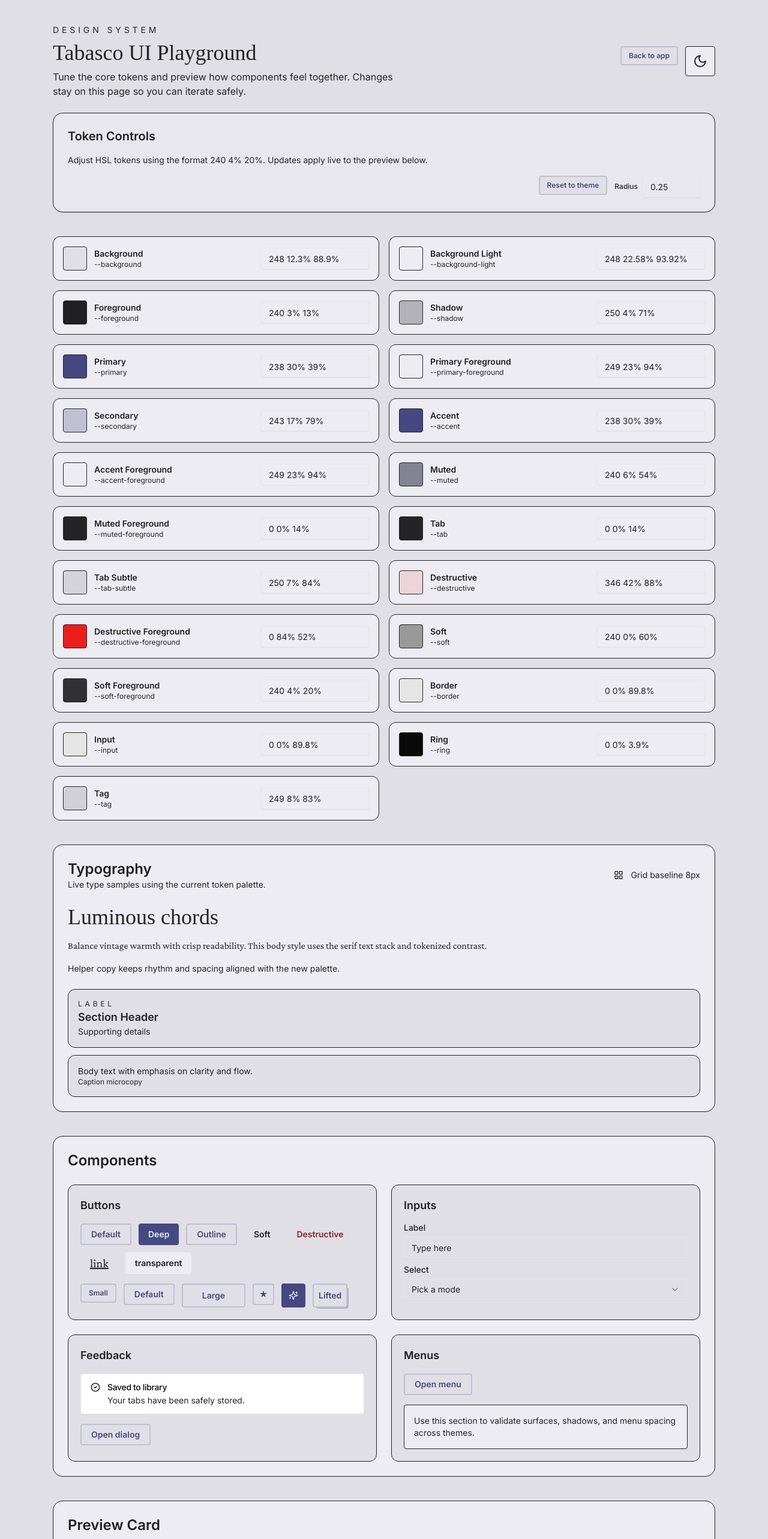
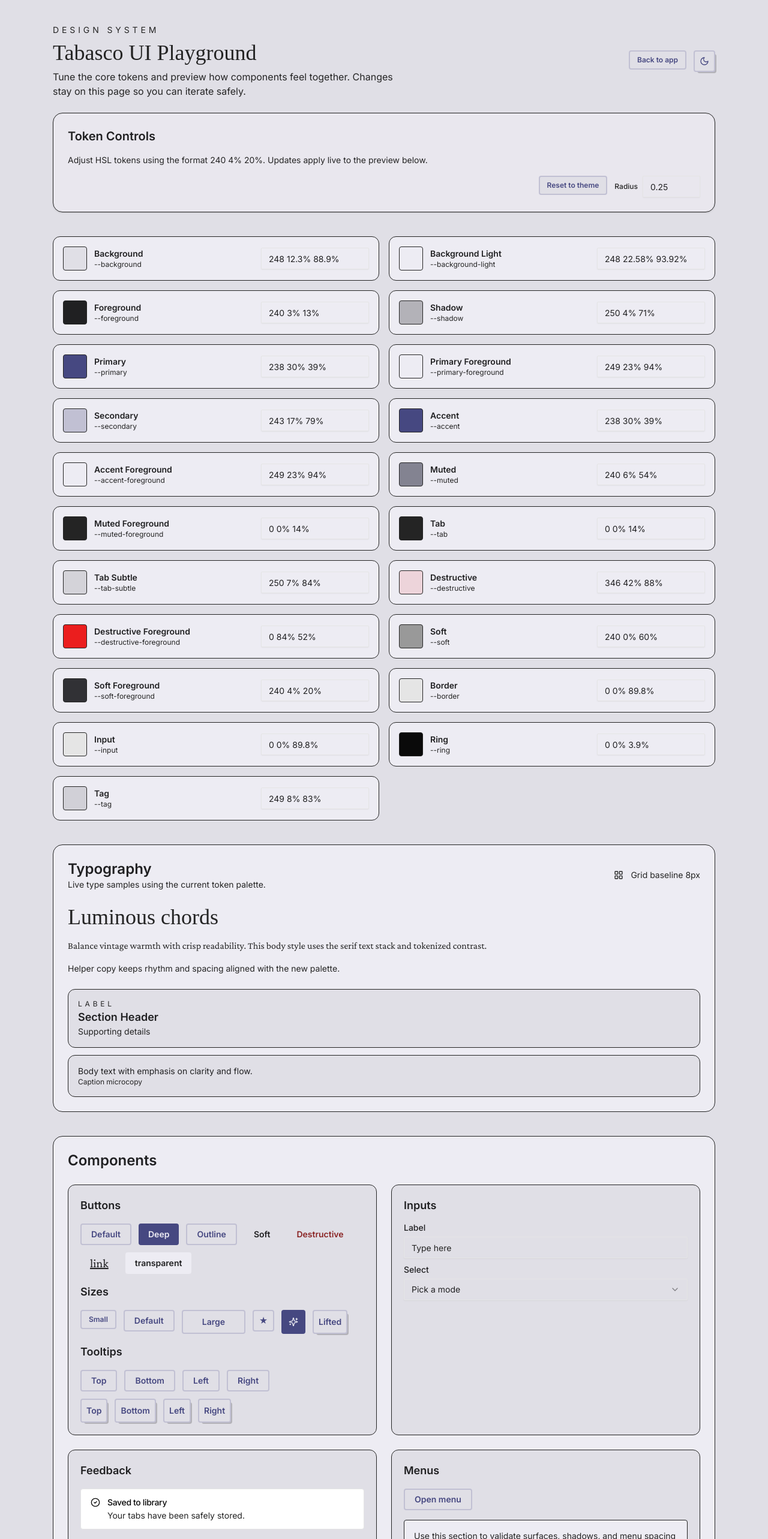
Before and after one commit to Zepyyy/Tabasco, a React (Vite) app: page /design-system in a window 1280 px wide. Shown: the top 2566 px of the page at 60% size. Built offline with nearby package versions, Linux system fonts and the light colour scheme; a web font is replaced by a local one.

Commit message:
Moved Tooltip to its own component and added the tooltip side.

```diff
--- a/src/components/DesignSystemPage.tsx
+++ b/src/components/DesignSystemPage.tsx
@@ -1,7 +1,6 @@
-import { CheckCircle2, LayoutGrid, Sparkles } from "lucide-react";
+import { CheckCircle2, LayoutGrid, Moon, Sparkles, Sun } from "lucide-react";
 import { type CSSProperties, useEffect, useMemo, useState } from "react";
 import { Link } from "react-router";
-import ThemeSwitcher from "@/components/ThemeSwitcher";
 import { Alert, AlertDescription, AlertTitle } from "@/components/ui/alert";
 import {
 	AlertDialog,
@@ -121,6 +120,8 @@ export default function DesignSystemPage() {
 		setIsDirty(false);
 	};
 
+	const { toggleTheme } = useTheme();
+
 	return (
 		<div
 			className="min-h-screen bg-background text-foreground"
@@ -145,9 +146,16 @@ export default function DesignSystemPage() {
 							<Button variant="outline" size="sm" asChild>
 								<Link to="/sheet/0">Back to app</Link>
 							</Button>
-							<div className="rounded-lg border border-tab bg-background-light p-1">
-								<ThemeSwitcher />
-							</div>
+							<Button
+								lifted
+								tooltip="Toggle theme"
+								tooltipSide="right"
+								size="lifted"
+								onClick={() => toggleTheme()}
+								aria-label="Toggle theme"
+							>
+								{theme === "light" ? <Moon /> : <Sun />}
+							</Button>
 						</div>
 					</div>
 					<div className="grid gap-4 rounded-2xl border border-tab bg-background-light/70 p-6 shadow-sm sm:grid-cols-[2fr,1fr]">
@@ -276,6 +284,7 @@ export default function DesignSystemPage() {
 								<Button variant="link">link</Button>
 								<Button variant="transparent">transparent</Button>
 							</div>
+							<h3 className="text-lg font-semibold">Sizes</h3>
 							<div className="flex flex-wrap items-center gap-3">
 								<Button size="sm">Small</Button>
 								<Button size="default">Default</Button>
@@ -287,6 +296,50 @@ export default function DesignSystemPage() {
 								<Button size="lifted" lifted>
 									Lifted
 								</Button>
+							</div>
+							<h3 className="text-lg font-semibold">Tooltips</h3>
+							<div className="flex flex-wrap items-center gap-3">
+								<Button size="default" tooltipSide="top" tooltip="top">
+									Top
+								</Button>
+								<Button size="default" tooltipSide="bottom" tooltip="bottom">
+									Bottom
+								</Button>
+								<Button size="default" tooltipSide="left" tooltip="left">
+									Left
+								</Button>
+								<Button size="default" tooltipSide="right" tooltip="right">
+									Right
+								</Button>
+								<div className="flex flex-wrap items-center gap-3">
+									<Button lifted size="lifted" tooltipSide="top" tooltip="top">
+										Top
+									</Button>
+									<Button
+										lifted
+										size="lifted"
+										tooltipSide="bottom"
+										tooltip="bottom"
+									>
+										Bottom
+									</Button>
+									<Button
+										lifted
+										size="lifted"
+										tooltipSide="left"
+										tooltip="left"
+									>
+										Left
+									</Button>
+									<Button
+										lifted
+										size="lifted"
+										tooltipSide="right"
+										tooltip="right"
+									>
+										Right
+									</Button>
+								</div>
 							</div>
 						</div>
 
@@ -383,7 +436,9 @@ export default function DesignSystemPage() {
 										Tempo 92 • Key of C
 									</p>
 								</div>
-								<Button variant="deep">Play</Button>
+								<Button variant="deep" tooltip="?" tooltipSide="left">
+									Play
+								</Button>
 							</div>
 							<div className="mt-4 flex flex-wrap gap-2">
 								<Tag>Fingerstyle</Tag>
--- a/src/components/LiftedButton.tsx
+++ b/src/components/LiftedButton.tsx
@@ -1,22 +1,5 @@
 import clsx from "clsx";
 import { cn } from "@/lib/utils";
-
-export const Tooltip = ({
-	children,
-	className,
-}: {
-	children: React.ReactNode;
-	className?: string;
-}) => (
-	<span
-		className={cn(
-			"whitespace-nowrap absolute right-full mr-3 top-1/2 -translate-y-1/2 rounded-lg bg-foreground/70 px-2 py-1 text-xs font-semibold text-background shadow-sm duration-200 font-Bricolage group-hover/tooltip:opacity-100 opacity-0 transition-opacity pointer-events-none",
-			className,
-		)}
-	>
-		{children}
-	</span>
-);
 
 export default function LiftedButton(props: {
 	children?: React.ReactNode;
--- /dev/null
+++ b/src/components/Tooltip.tsx
@@ -0,0 +1,29 @@
+import { cn } from "@/lib/utils";
+import { TooltipSide } from "@/types/guitar-tab";
+
+const tooltipSideClasses: Record<TooltipSide, string> = {
+	top: "bottom-full mb-1.5 left-1/2 -translate-x-1/2",
+	bottom: "top-full mt-1.5 left-1/2 -translate-x-1/2",
+	left: "right-full mr-1.5 top-1/2 -translate-y-1/2",
+	right: "left-full ml-1.5 top-1/2 -translate-y-1/2",
+};
+
+export const Tooltip = ({
+	children,
+	className,
+	side = "left",
+}: {
+	children: React.ReactNode;
+	className?: string;
+	side?: TooltipSide;
+}) => (
+	<span
+		className={cn(
+			"whitespace-nowrap absolute rounded-lg bg-foreground/70 px-2 py-1 text-xs font-semibold text-background shadow-sm duration-200 font-Bricolage group-hover/tooltip:opacity-100 opacity-0 transition-opacity pointer-events-none z-50",
+			tooltipSideClasses[side],
+			className,
+		)}
+	>
+		{children}
+	</span>
+);
--- a/src/components/ui/button.tsx
+++ b/src/components/ui/button.tsx
@@ -1,9 +1,11 @@
 import { Slot } from "@radix-ui/react-slot";
 import { VariantProps } from "class-variance-authority";
+import clsx from "clsx";
 import * as React from "react";
 import { buttonVariants } from "@/components/ui/buttonVariants";
 import { cn } from "@/lib/utils";
-import { Tooltip } from "../LiftedButton";
+import { TooltipSide } from "@/types/guitar-tab";
+import { Tooltip } from "../Tooltip";
 
 export interface ButtonProps
 	extends React.ButtonHTMLAttributes<HTMLButtonElement>,
@@ -11,6 +13,7 @@ export interface ButtonProps
 	asChild?: boolean;
 	lifted?: boolean;
 	tooltip?: string;
+	tooltipSide?: TooltipSide;
 }
 
 const Button = React.forwardRef<HTMLButtonElement, ButtonProps>(
@@ -22,6 +25,7 @@ const Button = React.forwardRef<HTMLButtonElement, ButtonProps>(
 			asChild = false,
 			lifted = false,
 			tooltip,
+			tooltipSide,
 			children,
 			disabled,
 			...props
@@ -34,7 +38,7 @@ const Button = React.forwardRef<HTMLButtonElement, ButtonProps>(
 		if (!lifted) {
 			return (
 				<div className={"relative inline-block w-fit self-start group/tooltip"}>
-					{tooltip && <Tooltip className="mt-0">{tooltip}</Tooltip>}
+					{tooltip && <Tooltip side={tooltipSide}>{tooltip}</Tooltip>}
 					<Comp className={baseClassName} ref={ref} {...props}>
 						{children}
 					</Comp>
@@ -49,7 +53,19 @@ const Button = React.forwardRef<HTMLButtonElement, ButtonProps>(
 					!disabled && "group",
 				)}
 			>
-				{tooltip && <Tooltip className="mt-1">{tooltip}</Tooltip>}
+				{tooltip && (
+					<Tooltip
+						side={tooltipSide}
+						className={clsx(
+							tooltipSide == "top" ? "mb-0.5! ml-1!" : "",
+							tooltipSide == "bottom" ? "mt-2.5! ml-1!" : "",
+							tooltipSide == "left" ? "mr-0.5! mt-1!" : "",
+							tooltipSide == "right" ? "ml-2.5! mt-1!" : "",
+						)}
+					>
+						{tooltip}
+					</Tooltip>
+				)}
 				<span className={cn(baseClassName, "invisible pointer-events-none")}>
 					{children}
 				</span>
--- a/src/types/guitar-tab.ts
+++ b/src/types/guitar-tab.ts
@@ -12,6 +12,8 @@ export type NoteValue =
 	| string;
 export type TabString = NoteValue[];
 export type Tab = TabString[];
+
+export type TooltipSide = "top" | "bottom" | "left" | "right";
 
 // Contexts
 export type LockContextType = {
```
